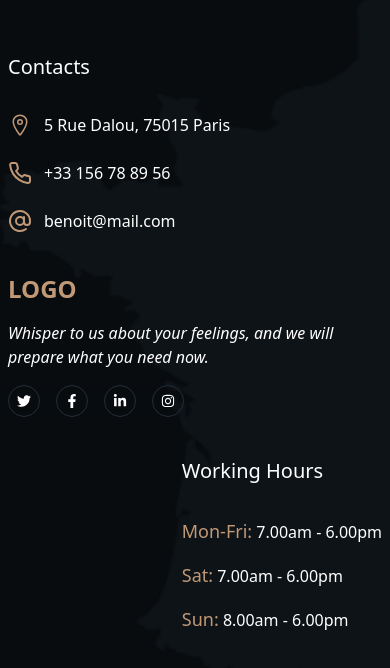
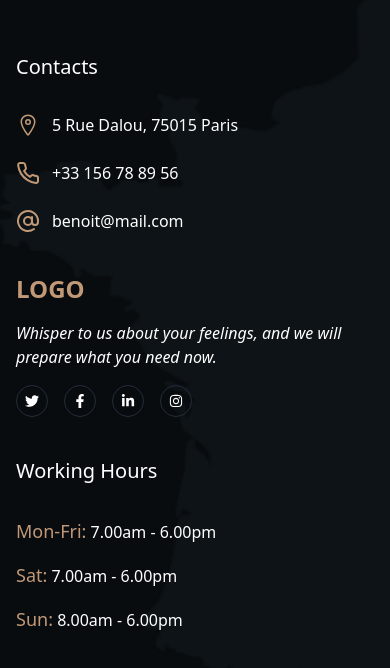
Before and after one commit to PAPAshady/cafe, a React (Vite) app: page / in a window 390 px wide. Shown: the part 4316-4984 px from the top of the page. Built offline with nearby package versions, Linux system fonts and the light colour scheme.

Commit message:
fix(Footer.jsx): fixed the bug where the section hours of footer had not proper alignment.

```diff
--- a/src/Components/shared/Footer.jsx
+++ b/src/Components/shared/Footer.jsx
@@ -32,7 +32,7 @@ export default function Footer() {
   return (
     <footer
       style={{ backgroundImage: `url(${footerBgImg})` }}
-      className="mb-[75px] bg-tertiary bg-cover bg-no-repeat px-2 py-16 text-quaternary lg:mb-8 xl:py-20"
+      className="mb-[75px] bg-tertiary bg-cover bg-no-repeat px-4 py-16 text-quaternary lg:mb-8 xl:py-20"
     >
       <div className="mx-auto flex max-w-[1200px] flex-col gap-10 md:flex-row xl:gap-4">
         <div className="md:flex-1">
@@ -59,7 +59,7 @@ export default function Footer() {
           </div>
         </div>
 
-        <div className="flex justify-end md:flex-1">
+        <div className="flex md:justify-end md:flex-1">
           <div>
             <p className="mb-8 text-xl text-white">Working Hours</p>
             <p className="mb-4 text-lg text-primary">
```
